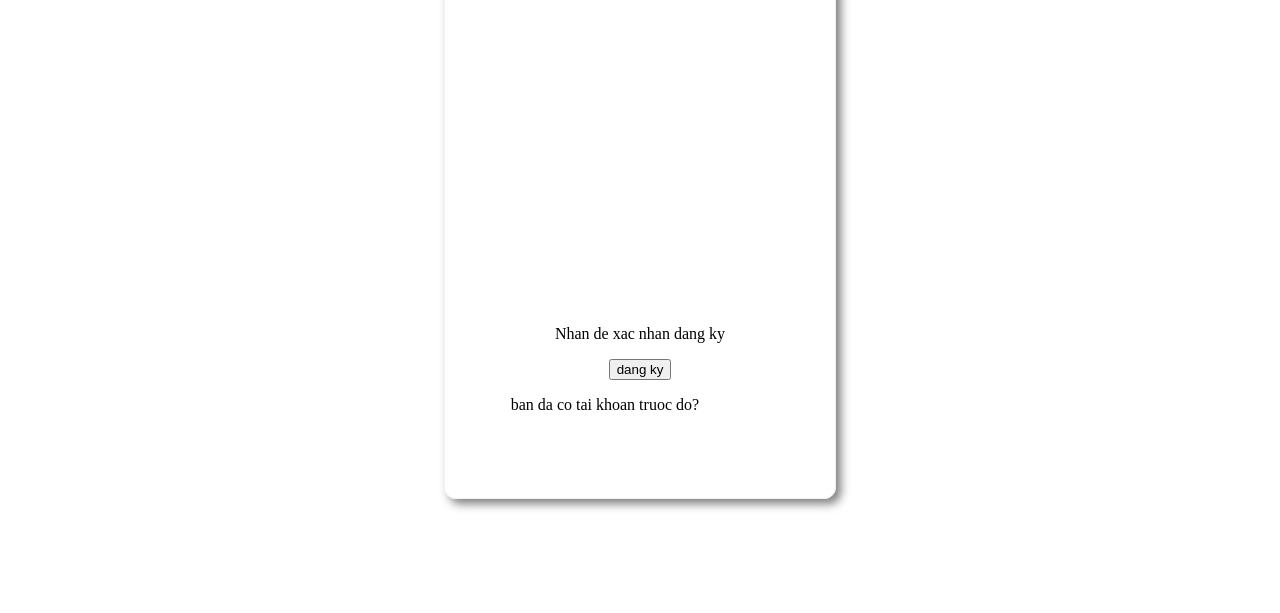
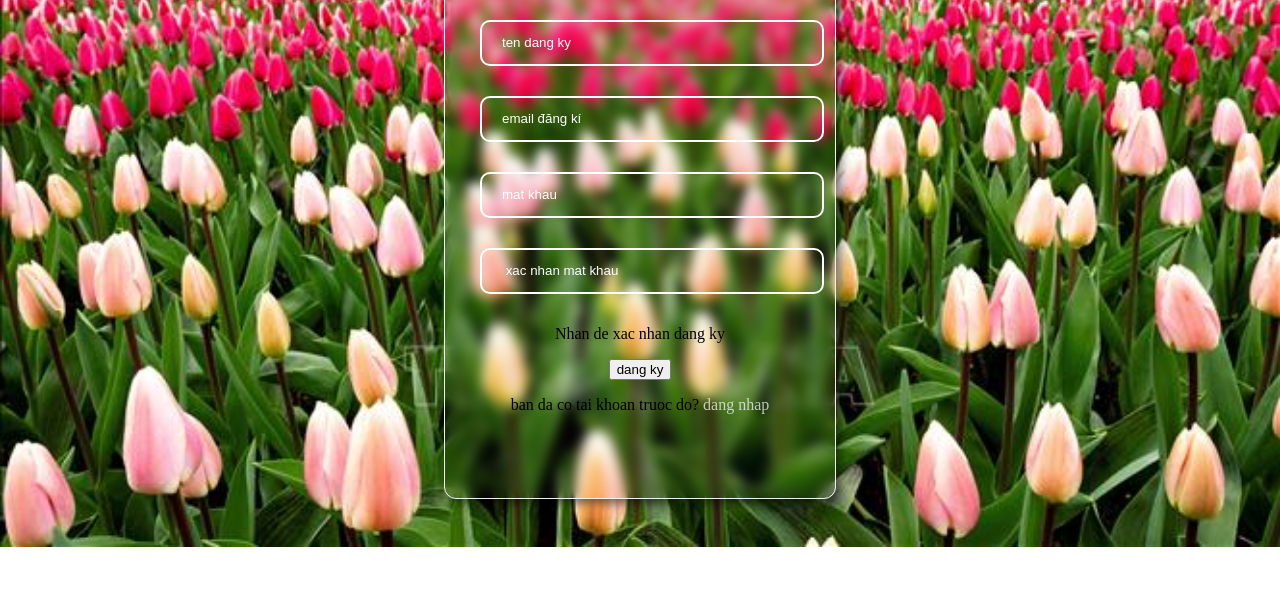
Before and after one commit to khanhhoapham040303/hoayeuthuong, a plain HTML site: page dangki.html in a window 1280 px wide. Shown: the part 187-800 px from the top of the page. Drawn offline with Linux system fonts and the light colour scheme.

Commit message:
Add files via upload

```diff
--- a/css/dangky.css
+++ b/css/dangky.css
@@ -1,5 +1,5 @@
 body{
-    background: url(./img/liehe1..jpg) no-repeat;
+    background: url(/img/liehe1..jpg) no-repeat;
     background-position: center;
     background-size: cover;
     width: 400px;
--- a/css/dangnhap.css
+++ b/css/dangnhap.css
@@ -1,5 +1,5 @@
 body{
-    background: url(./img/liehe1..jpg) no-repeat;
+    background: url(/img/liehe1..jpg) no-repeat;
     background-position: center;
     background-size: cover;
     width: 400px;
```
